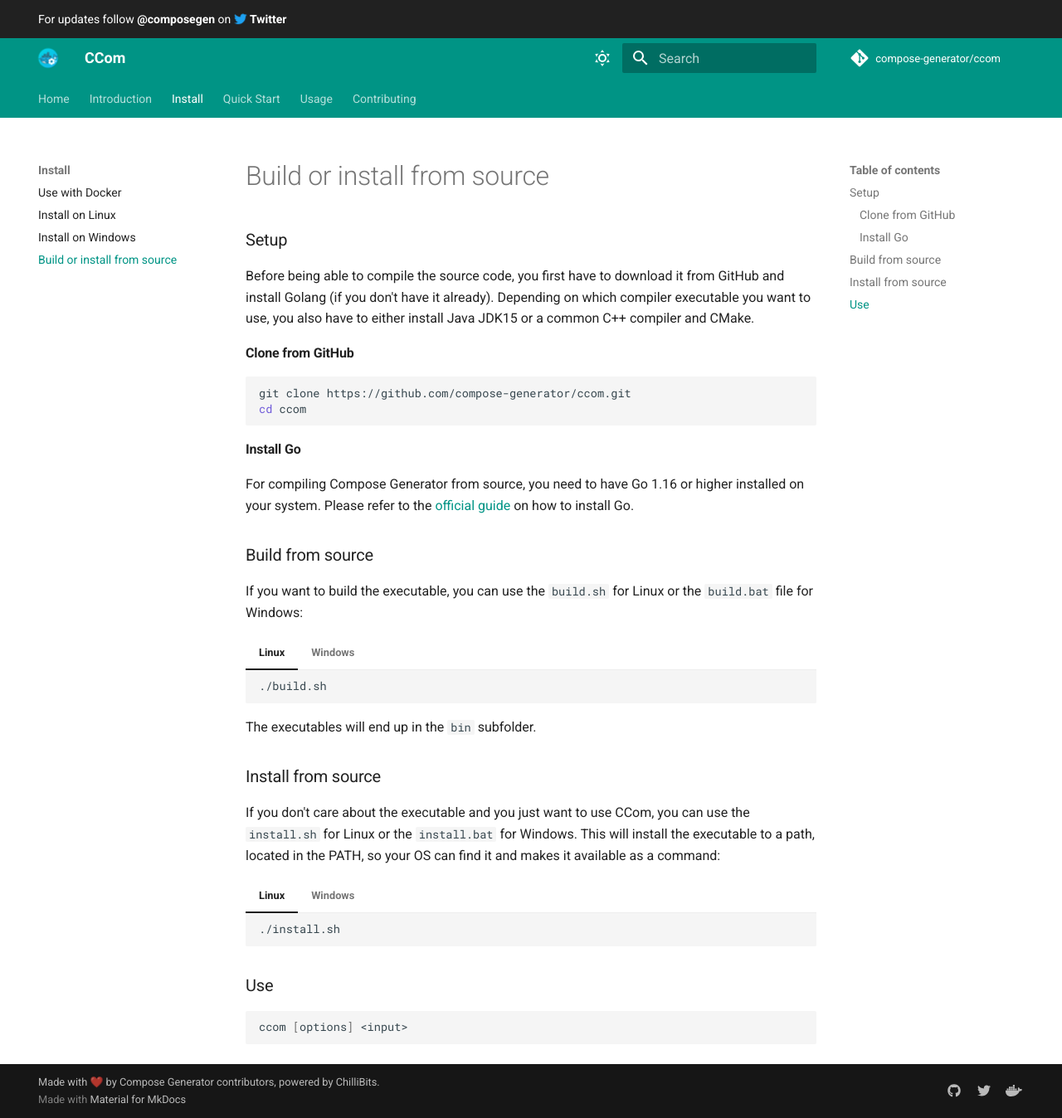
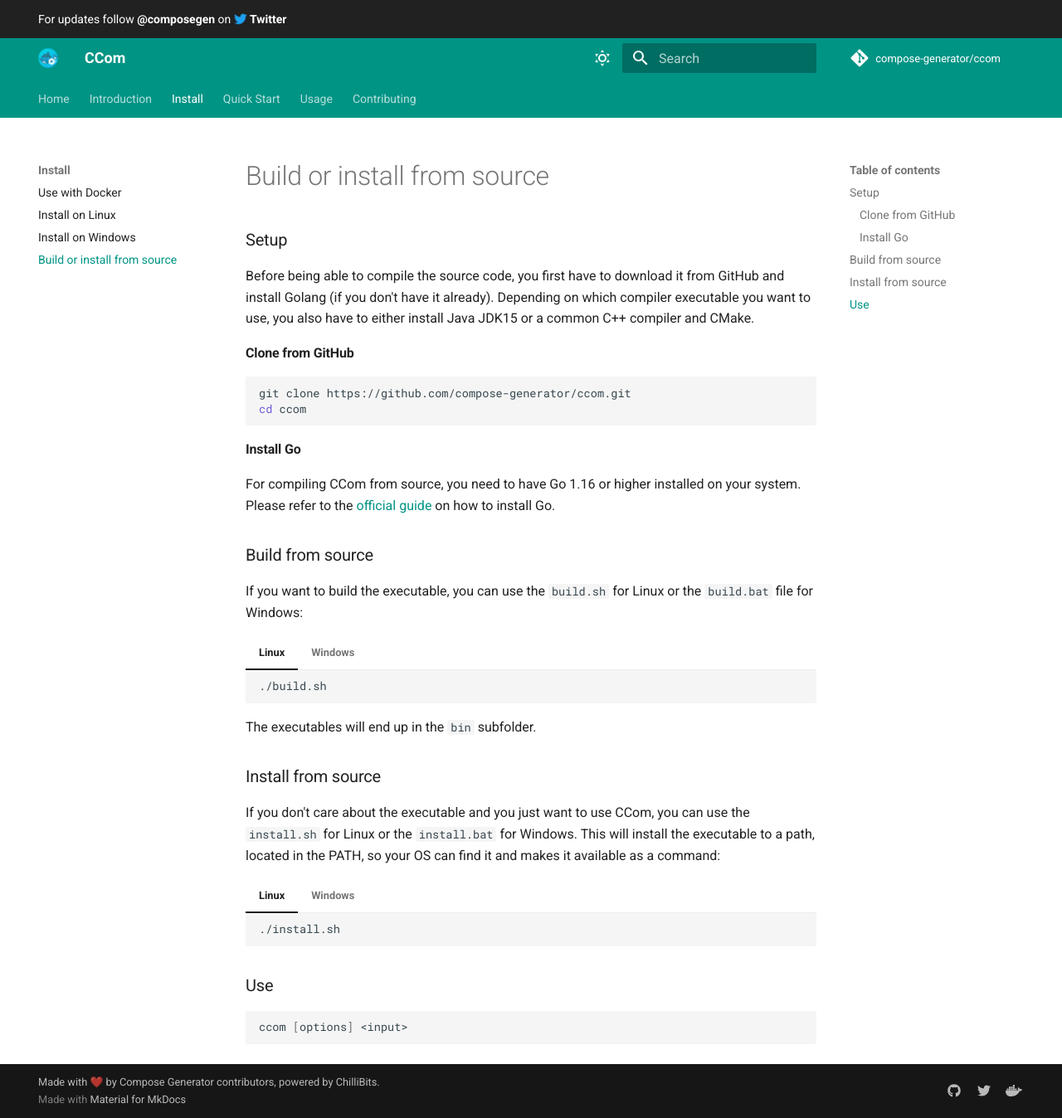
Before and after one commit to compose-generator/ccom, an MkDocs documentation site: the page built from docs/docs/install/source.md, in a window 1280 px wide and 1348 px high. Shown: the whole window at 83% size. Built offline with MkDocs 1.6.1 and Material for MkDocs 9.7.7, drawn with Linux system fonts in a browser that asks for light colours; comment, search, counter and statistics services are not loaded.

````diff
--- a/docs/docs/install/source.md
+++ b/docs/docs/install/source.md
@@ -13,7 +13,7 @@
 ```
 
 #### Install Go
-For compiling Compose Generator from source, you need to have Go 1.16 or higher installed on your system. Please refer to the [official guide](https://golang.org/doc/install) on how to install Go.
+For compiling CCom from source, you need to have Go 1.16 or higher installed on your system. Please refer to the [official guide](https://golang.org/doc/install) on how to install Go.
 
 ### Build from source
 If you want to build the executable, you can use the `build.sh` for Linux or the `build.bat` file for Windows:
````
Also changed, not shown: 1 other file.
